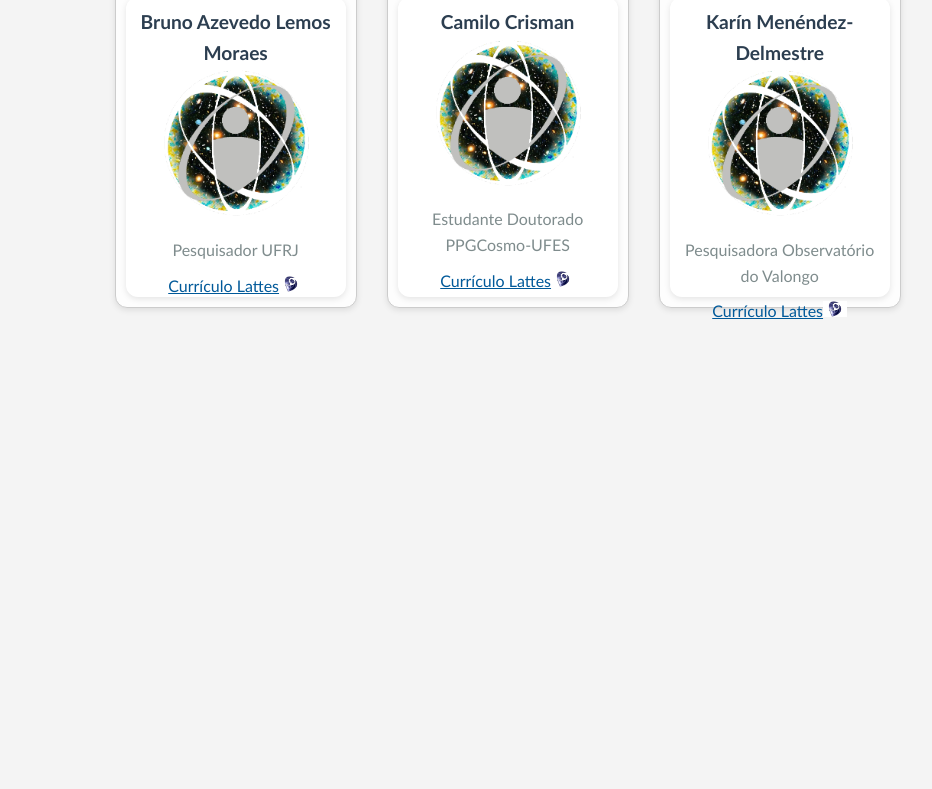
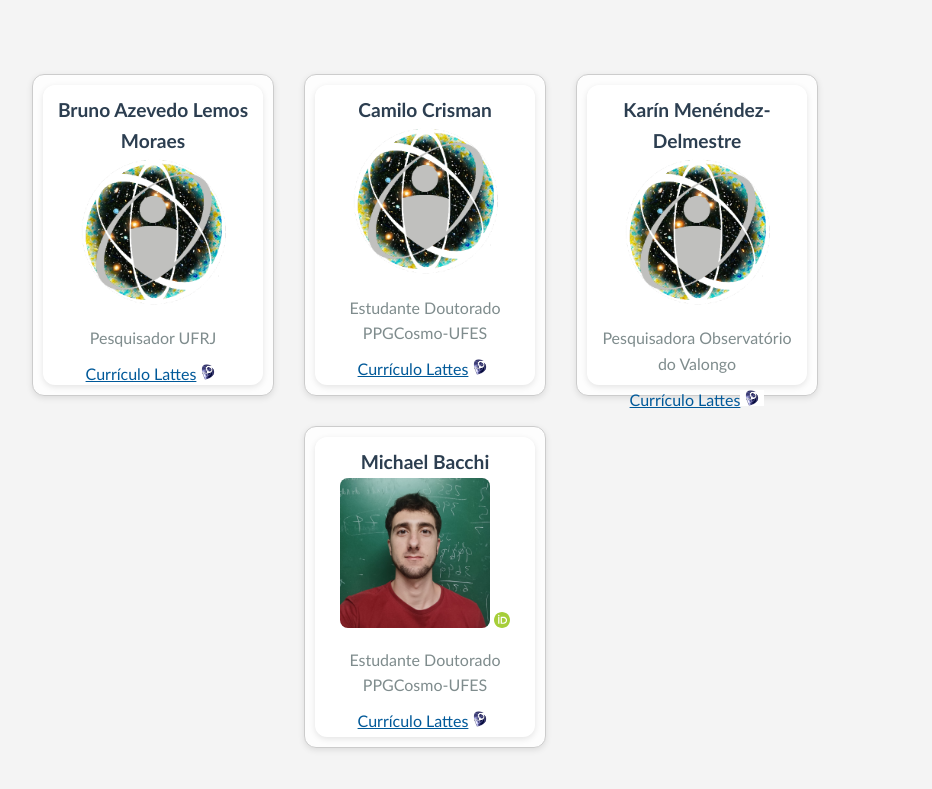
Before and after one commit to cbpf-cosmo/cbpf-cosmo.github.io, a Jekyll site: the page membros.html, which Jekyll copies as it is, in a window 1280 px wide and 900 px high, scrolled down 2689 px. Shown: the top 789 px of the window, without its empty margins (215-1147 px from the left). Built offline with Jekyll 4.4.1, drawn with Linux system fonts in a browser that asks for light colours; before the commit the page ends 3149 px from its top, so only the background shows below that.

Commit message:
adding Michael

```diff
--- a/membros.html
+++ b/membros.html
@@ -688,6 +688,34 @@
   </li>
 
 
+
+      <li class="member-card">
+    <div class="member-inner">
+      <div class="member-front">
+        <div class="member-name">
+          Michael Bacchi
+          <img src="images/thumbs/Michael Bacchi Photo.jpg" alt="foto" class="clickable-photo"
+               style="width:150px; height:150px; object-fit:cover;">
+           <a href="https://orcid.org/0000-0001-8381-682X" target="_blank">
+            <img src="images/ORCID-iD_icon_vector.svg" alt="iD ORCID"/>
+          </a>
+        </div>
+        <div class="member-role">Estudante Doutorado PPGCosmo-UFES </div>
+        <div class="member-lattes">
+          <a href="http://lattes.cnpq.br/2688219931630446" target="_blank">
+            Currículo Lattes<img src="images/lattes-logo-2.png" alt="iD Lattes"/>
+          </a>
+        </div>
+      </div>
+      <div class="member-back">
+        <p>Universo primordial, Inflação, Buracos Negros Primordias, Ondas Gravitacionais Primordias</p>
+        <button class="btn-back">Voltar</button>
+      </div>
+    </div>
+  </li>
+
+
+
 	</membersarea>
 
 
--- a/pesquisa.html
+++ b/pesquisa.html
@@ -167,7 +167,7 @@
   <ul class="obs-list">
     <li><strong>Radiaçäo Cósmica de Fundo em Micro-ondas (CMB)</strong> — radiação relíquia  do Universo primordial;</li>
     <li><strong>Distribuições de galáxias</strong> — mapas em larga escala e suas correlações que revelam a formação e evolução da estrutura;</li>
-    <li><strong>Lenteamento gravitacional fraco</strong> — deformações sutis em imagens de galáxias e da CMB que traçam a distribuição da matéria total (bariônica + escura);</li>
+    <li><strong>Lenteamento gravitacional </strong> — deformações em imagens de galáxias e da CMB que traçam a distribuição da matéria total (bariônica + escura);</li>
     <li><strong>Aglomerados de galáxias e outras estruturas</strong> — Essenciais para testar evolução não-linear e formação de grandes estruturas;</li>
     <li><strong>Supernovas tipo Ia</strong> — sondas padrão para medições da expansão cósmica e do histórico de aceleração.</li>
   </ul>
```
Also changed, not shown: images/thumbs/Michael Bacchi Photo.jpg (added).
